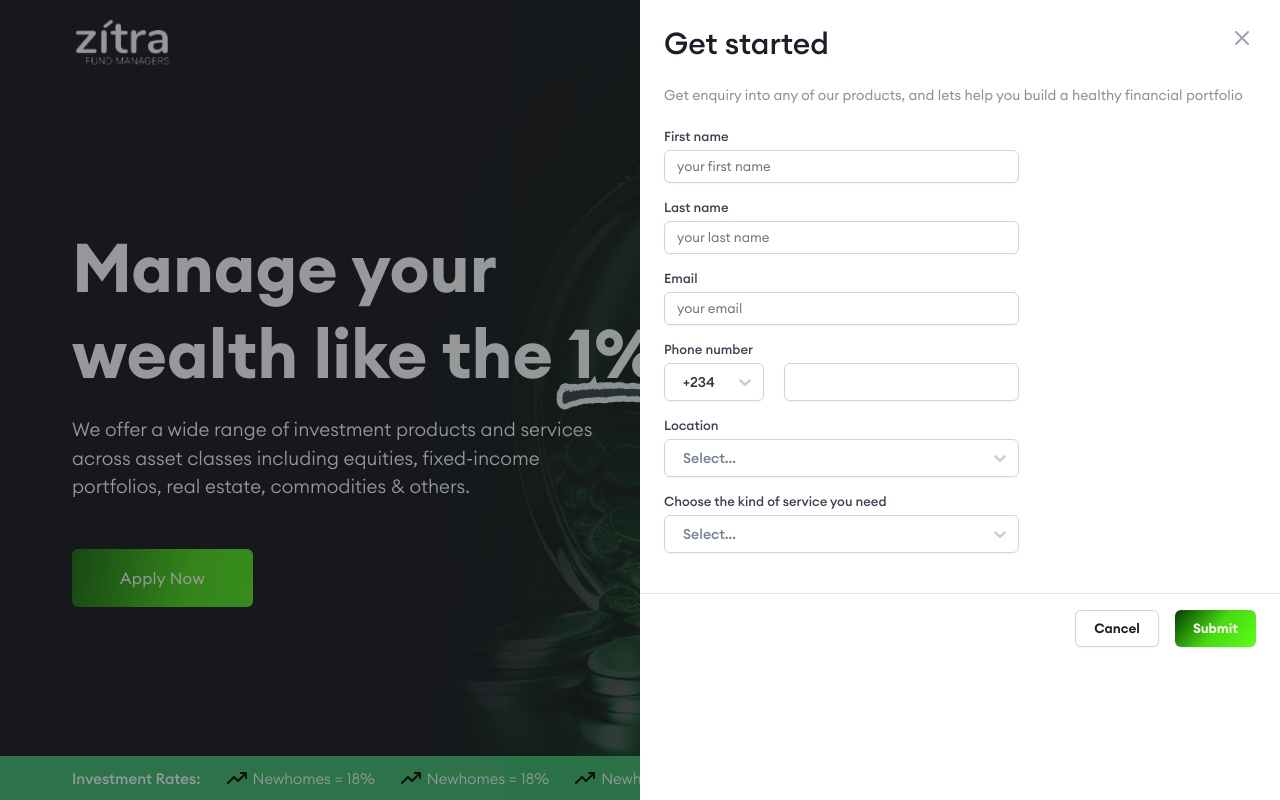
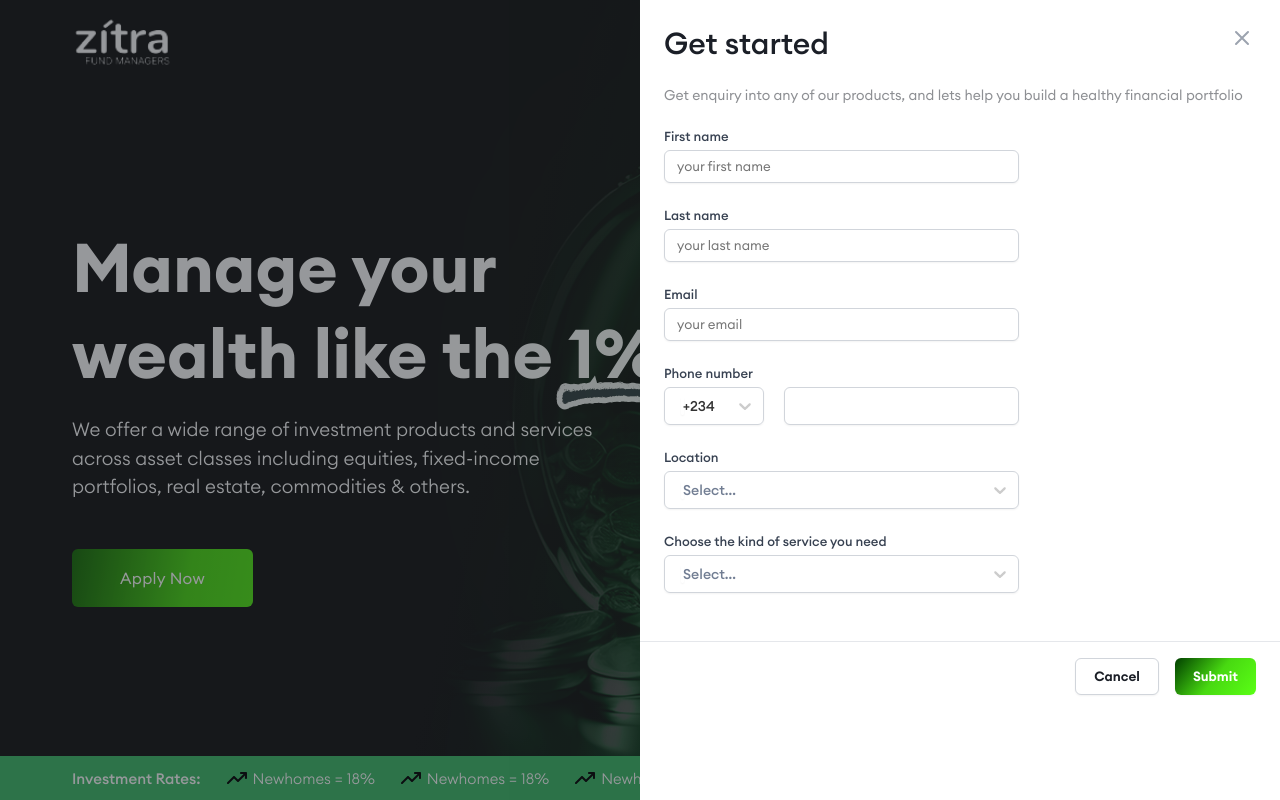
Before and after one commit to The-Anomaly/zitrafundmanagers, a React (Create React App) app: page / in a window 1280 px wide. Both pictures are taken after a click on the button "Apply now". Shown: the top 800 px of the page. Built offline with nearby package versions, Linux system fonts and the light colour scheme; no server answers.

Commit message:
UI fixes

```diff
--- a/src/components/getStartedForm/index.tsx
+++ b/src/components/getStartedForm/index.tsx
@@ -68,11 +68,11 @@ const GetStartedFormUI: React.FC<GetStartedProps> = ({ submit, clear }) => {
 
   useEffect(() => {
     reset();
-    // document.getElementsByTagName("html")[0].style.overflow = "hidden";
+    document.getElementsByTagName("html")[0].style.overflow = "hidden";
   }, [clear]);
 
   const close = () => {
-    // document.getElementsByTagName("html")[0].style.overflow = "unset";
+    document.getElementsByTagName("html")[0].style.overflow = "unset";
     searchParams.delete("getstarted");
     setSearchParams(searchParams);
   };
@@ -90,7 +90,7 @@ const GetStartedFormUI: React.FC<GetStartedProps> = ({ submit, clear }) => {
     <>
       <aside className={styles.container}>
         <section className={styles.content}>
-          <div  className={styles.body}>
+          <div className={styles.body}>
             <CloseIcon onClick={close} role="button" className={styles.close} />
             <h1 className={styles.ttl}>Get started</h1>
             <p className={styles.txt}>
@@ -182,6 +182,7 @@ const GetStartedFormUI: React.FC<GetStartedProps> = ({ submit, clear }) => {
               <div className={`${styles.inputWrap}`}>
                 <label>Location</label>
                 <Select
+                  menuPlacement="top"
                   onChange={(x: any) => setValue("location", x)}
                   className={`${styles.select}`}
                   classNamePrefix="formSelect"
@@ -200,6 +201,7 @@ const GetStartedFormUI: React.FC<GetStartedProps> = ({ submit, clear }) => {
               <div className={`${styles.inputWrap}`}>
                 <label>Choose the kind of service you need</label>
                 <Select
+                  menuPlacement="top"
                   onChange={(x: any) => setValue("service", x)}
                   className={`${styles.select}`}
                   classNamePrefix="formSelect"
--- a/src/components/getStartedForm/styles.module.scss
+++ b/src/components/getStartedForm/styles.module.scss
@@ -42,7 +42,7 @@
   min-width: 350px;
 }
 .inputWrap {
-  margin-bottom: 1rem;
+  margin-bottom: 1.5rem;
 
   label {
     display: block;
@@ -128,6 +128,7 @@
   border-top: 1px solid #e5e7eb;
   padding: 1rem 1.5rem;
   margin-top: 1.5rem;
+  margin-bottom: 1.5rem;
 
   button {
     font-weight: 600;
```
